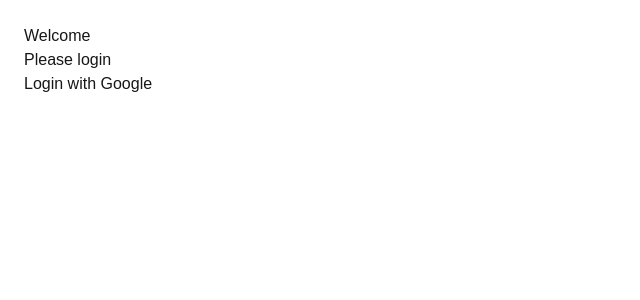
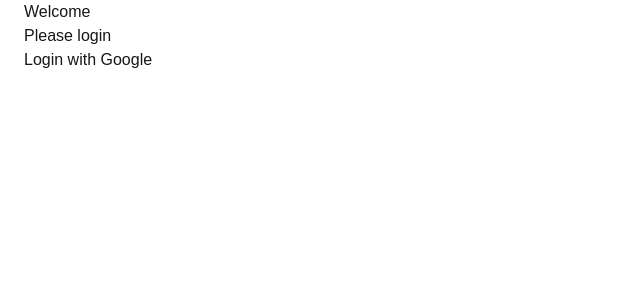
Before and after one commit to petko-todorov/MediaVault, a Next.js app in the folder frontend/: page /welcome in a window 1280 px wide. Shown: the top 300 px of the page, without its empty margins (0-640 px from the left). Built offline with nearby package versions, Linux system fonts and the light colour scheme; no server answers.

Commit message:
Fix duplicate logout call and simplify error logging.

```diff
--- a/frontend/app/layout.js
+++ b/frontend/app/layout.js
@@ -33,13 +33,13 @@ export default function RootLayout({ children }) {
                         clientId={process.env.NEXT_PUBLIC_GOOGLE_CLIENT_ID}
                     >
                         <AuthGate>
-                            <div className="flex h-screen w-screen overflow-hidden scrollbar-thumb-sky-900">
+                            <div className="flex h-screen w-screen overflow-hidden scrollbar-thumb-sky-950">
                                 <SideNavBar />
 
                                 <div className="flex-1 h-full overflow-y-auto relative">
                                     <Header />
 
-                                    <main className="p-6">{children}</main>
+                                    <main className="px-6">{children}</main>
                                 </div>
                             </div>
                         </AuthGate>
```
